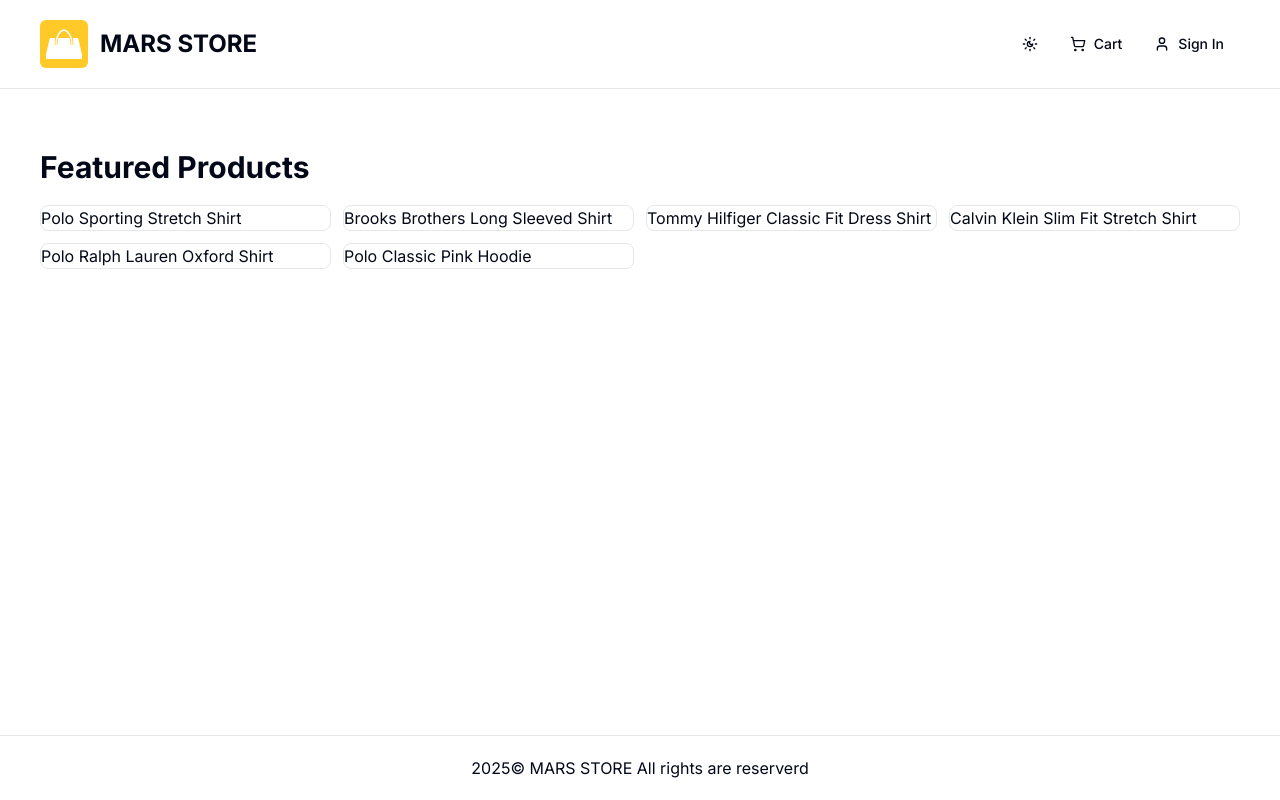
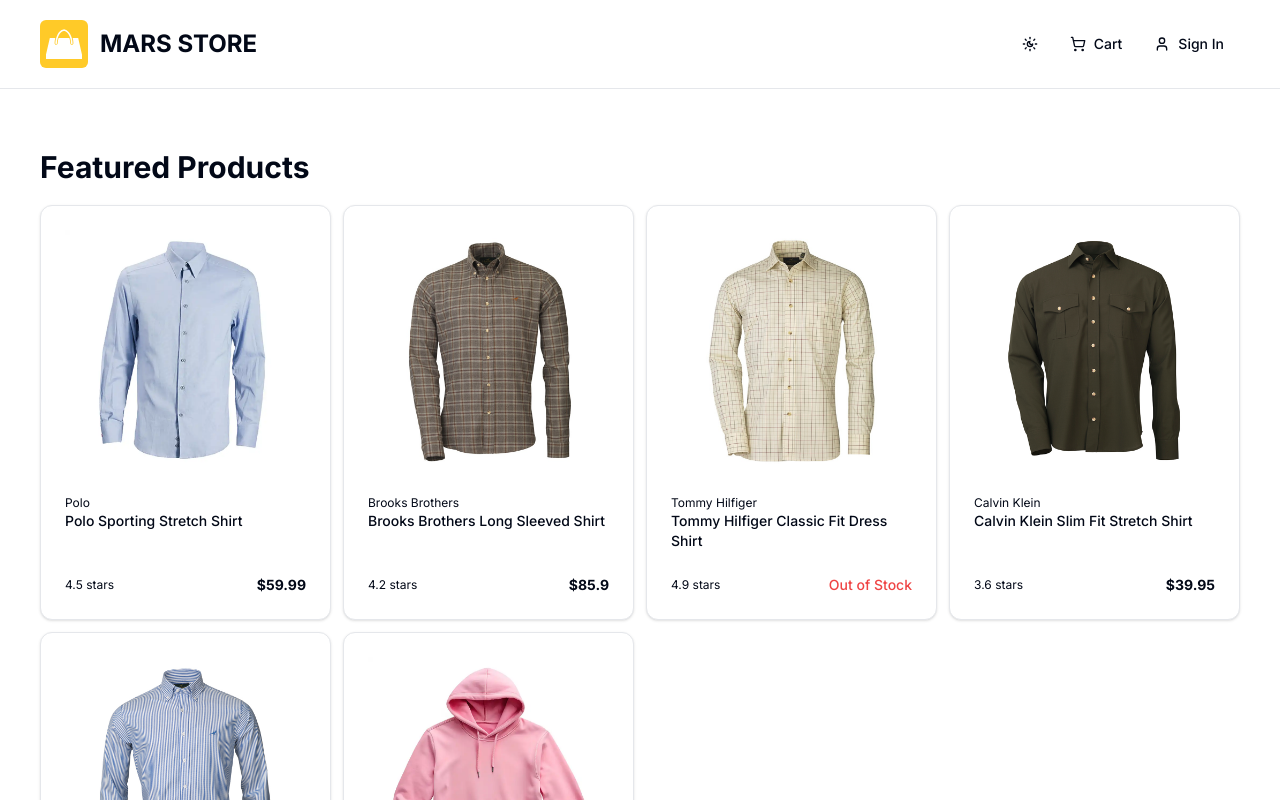
Before and after one commit to mohamed-elzohery/MARS-ecomm, a Next.js app: page / in a window 1280 px wide. Shown: the top 800 px of the page. Built offline with nearby package versions, Linux system fonts and the light colour scheme; no server answers.

Commit message:
feat(products): adding product card styles

```diff
--- /dev/null
+++ b/components/shared/products/Product.tsx
@@ -0,0 +1,45 @@
+import { Product } from "@/app/(root)/page";
+import {
+  Card,
+  CardContent,
+  CardFooter,
+  CardHeader,
+} from "@/components/ui/card";
+import Image from "next/image";
+import Link from "next/link";
+import React from "react";
+
+const ProductCard: React.FC<{ data: Product }> = ({ data }) => {
+  return (
+    <Card className="flex flex-col">
+      <CardHeader>
+        <Link href={`/products/${data.slug}`}>
+          <Image
+            src={data.images[0]}
+            width={300}
+            height={300}
+            alt={`${data.name}`}
+          />
+        </Link>
+      </CardHeader>
+      <CardContent>
+        <p className="text-xs">{data.brand}</p>
+        <Link href={`/products/${data.slug}`}>
+          <h2 className="text-sm font-medium">{data.name}</h2>
+        </Link>
+      </CardContent>
+      <CardFooter className="flex justify-between items-center mt-auto">
+        <p className="text-xs">{data.rating} stars</p>
+        <p className="text-sm font-medium">
+          {data.stock > 0 ? (
+            <p className="font-bold">${data.price}</p>
+          ) : (
+            <p className="text-destructive">Out of Stock</p>
+          )}
+        </p>
+      </CardFooter>
+    </Card>
+  );
+};
+
+export default ProductCard;
--- a/components/shared/products/ProductList.tsx
+++ b/components/shared/products/ProductList.tsx
@@ -1,5 +1,6 @@
 import { Product } from "@/app/(root)/page";
 import React from "react";
+import ProductCard from "./Product";
 
 type ProductsListProps = {
   title: string;
@@ -18,11 +19,8 @@
       <h2 className="text-2xl h2-bold mb-5">{title}</h2>
       <ul className="grid grid-cols-1 sm:grid-cols-2 md:grid-cols-3 lg:grid-cols-4 gap-3">
         {limitedProducts.map((product) => (
-          <li
-            key={product.slug}
-            className="border border-gray-200 rounded-lg overflow-hidden"
-          >
-            {product.name}
+          <li key={product.slug} className="flex">
+            <ProductCard data={product} />
           </li>
         ))}
       </ul>
--- /dev/null
+++ b/components/ui/card.tsx
@@ -0,0 +1,76 @@
+import * as React from "react"
+
+import { cn } from "@/lib/utils"
+
+const Card = React.forwardRef<
+  HTMLDivElement,
+  React.HTMLAttributes<HTMLDivElement>
+>(({ className, ...props }, ref) => (
+  <div
+    ref={ref}
+    className={cn(
+      "rounded-xl border bg-card text-card-foreground shadow",
+      className
+    )}
+    {...props}
+  />
+))
+Card.displayName = "Card"
+
+const CardHeader = React.forwardRef<
+  HTMLDivElement,
+  React.HTMLAttributes<HTMLDivElement>
+>(({ className, ...props }, ref) => (
+  <div
+    ref={ref}
+    className={cn("flex flex-col space-y-1.5 p-6", className)}
+    {...props}
+  />
+))
+CardHeader.displayName = "CardHeader"
+
+const CardTitle = React.forwardRef<
+  HTMLDivElement,
+  React.HTMLAttributes<HTMLDivElement>
+>(({ className, ...props }, ref) => (
+  <div
+    ref={ref}
+    className={cn("font-semibold leading-none tracking-tight", className)}
+    {...props}
+  />
+))
+CardTitle.displayName = "CardTitle"
+
+const CardDescription = React.forwardRef<
+  HTMLDivElement,
+  React.HTMLAttributes<HTMLDivElement>
+>(({ className, ...props }, ref) => (
+  <div
+    ref={ref}
+    className={cn("text-sm text-muted-foreground", className)}
+    {...props}
+  />
+))
+CardDescription.displayName = "CardDescription"
+
+const CardContent = React.forwardRef<
+  HTMLDivElement,
+  React.HTMLAttributes<HTMLDivElement>
+>(({ className, ...props }, ref) => (
+  <div ref={ref} className={cn("p-6 pt-0", className)} {...props} />
+))
+CardContent.displayName = "CardContent"
+
+const CardFooter = React.forwardRef<
+  HTMLDivElement,
+  React.HTMLAttributes<HTMLDivElement>
+>(({ className, ...props }, ref) => (
+  <div
+    ref={ref}
+    className={cn("flex items-center p-6 pt-0", className)}
+    {...props}
+  />
+))
+CardFooter.displayName = "CardFooter"
+
+export { Card, CardHeader, CardFooter, CardTitle, CardDescription, CardContent }
```
